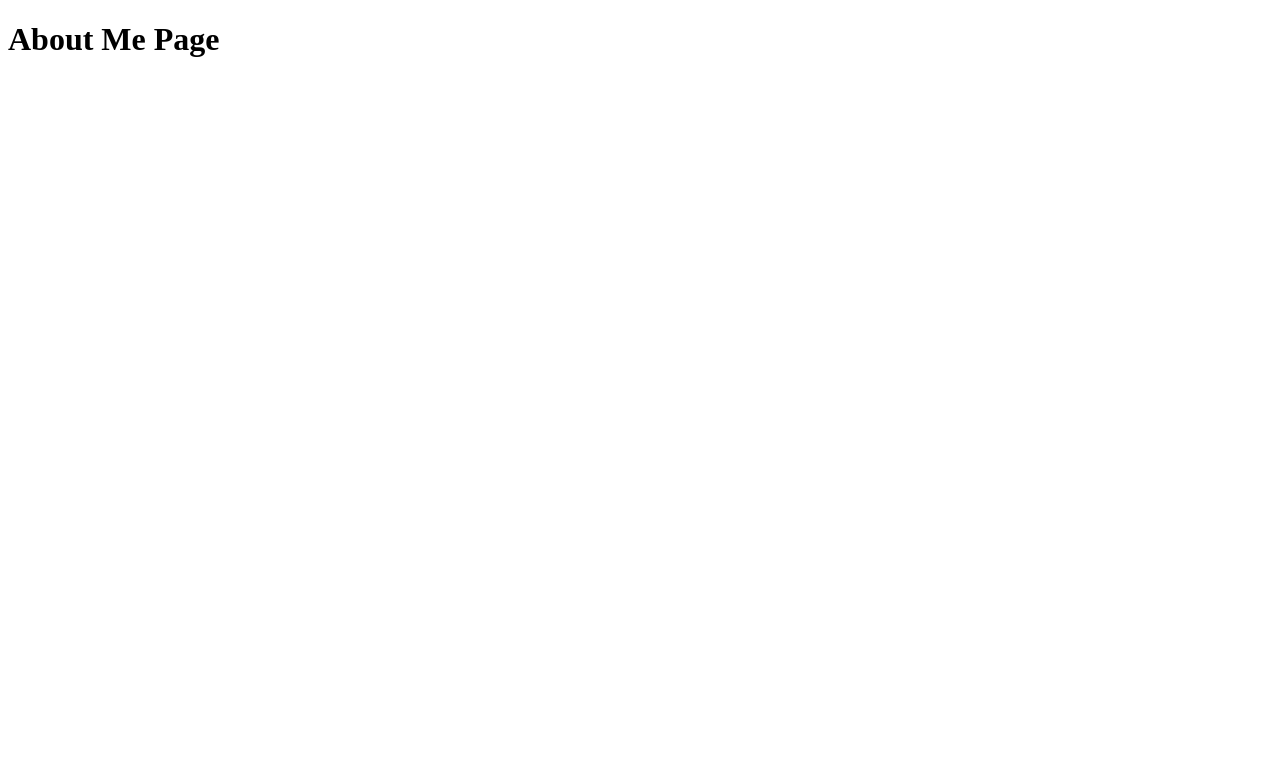
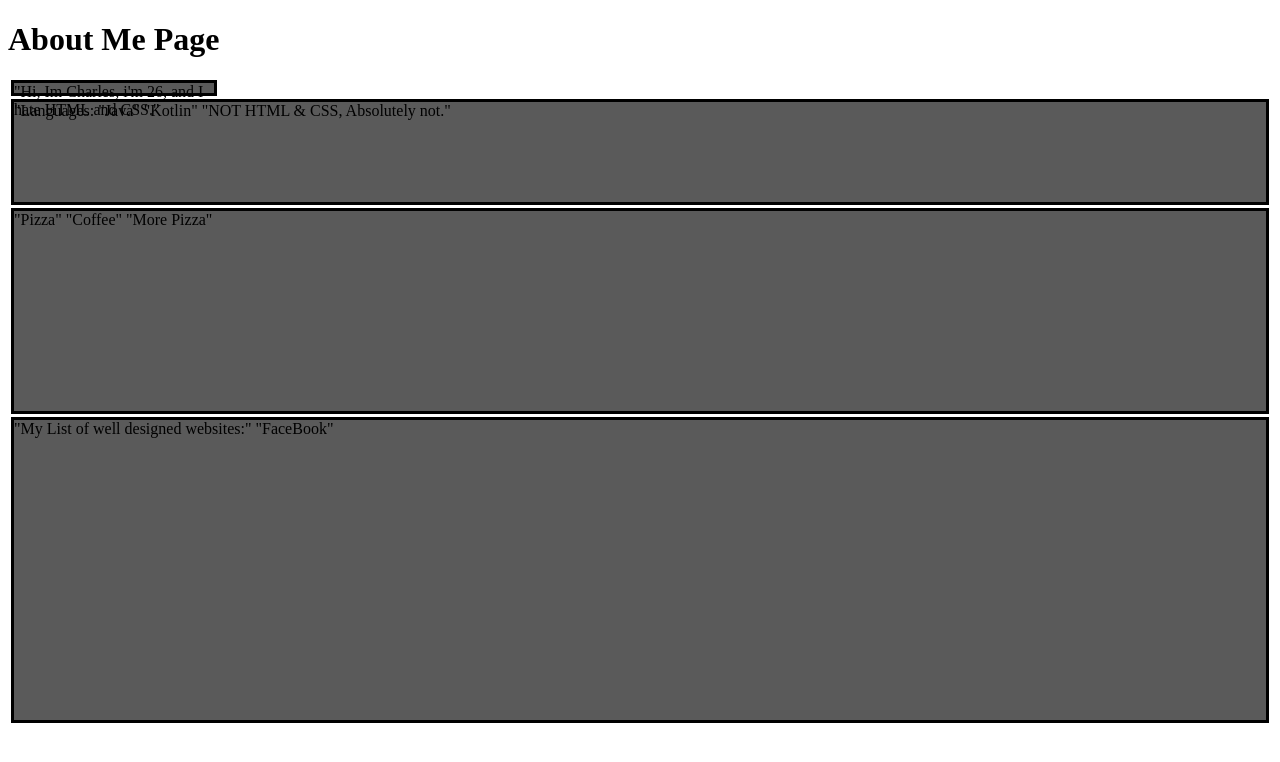
Before and after one commit to CharlesMarcusSmith/AboutMeSite, a plain HTML site: page index.html in a window 1280 px wide. Drawn offline with Linux system fonts and the light colour scheme.

Commit message:
Committing before laptop wipe.

```diff
--- a/index.html
+++ b/index.html
@@ -4,9 +4,32 @@
     <meta charset="UTF-8">
     <meta name="viewport" content="width=device-width, initial-scale=1.0">
     <title>About Me</title>
-    <h1>About Me Page</h1>
+    <Link rel="stylesheet" href="style.css">
 </head>
 <body>
+    <div class="FlexBox-Body">
+    <header>
+        <h1>About Me Page</h1>
+    </header>
+    <section class="FlexBox-Introduction">
+        "Hi, Im Charles, i'm 26, and I hate HTML and CSS."
+    </section>
+    <section class="FlexBox-Lang">
+        "Languages:
+        "Java"
+        "Kotlin"
 
+        "NOT HTML & CSS, Absolutely not."
+    </section>
+    <section class="FlexBox-Food">
+        "Pizza"
+        "Coffee"
+        "More Pizza"
+    </section>
+    <section class="FlexBox-Sites">
+        "My List of well designed websites:"
+        "FaceBook"
+    </section>
+</div>
 </body>
 </html>
--- /dev/null
+++ b/style.css
@@ -0,0 +1,32 @@
+.FlexBox-Body{
+
+}
+
+.FlexBox-Introduction{
+    width: 200px;
+    height: 10px;
+    border: 3px, solid #000000;
+    background-color: #5a5a5a;
+    margin: 3px;
+}
+
+.FlexBox-Lang{
+    min-height: 100px;
+    border: 3px, solid #000000;
+    background-color: #5a5a5a;
+    margin: 3px;
+}
+
+.FlexBox-Food{
+    min-height: 200px;
+    border: 3px, solid #000000;
+    background-color: #5a5a5a;
+    margin: 3px;
+}
+
+.FlexBox-Sites{
+    min-height: 300px;
+    border: 3px, solid #000000;
+    background-color: #5a5a5a;
+    margin: 3px;
+}
```
